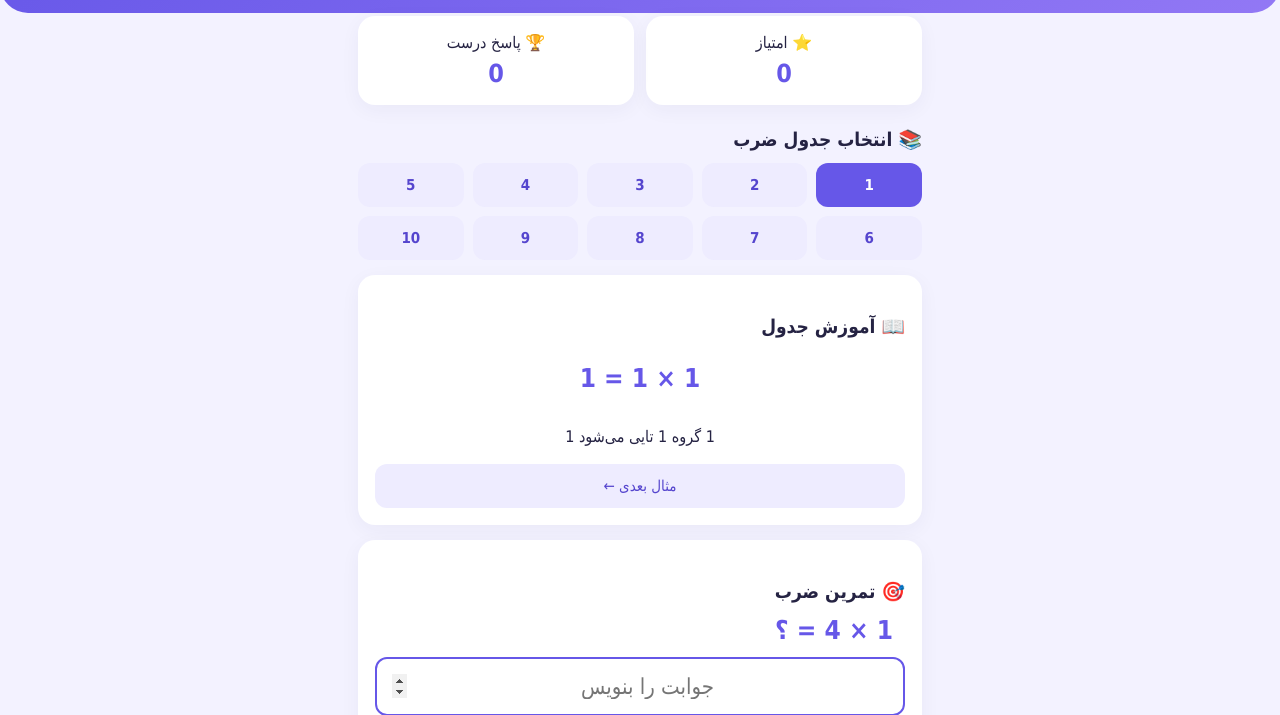
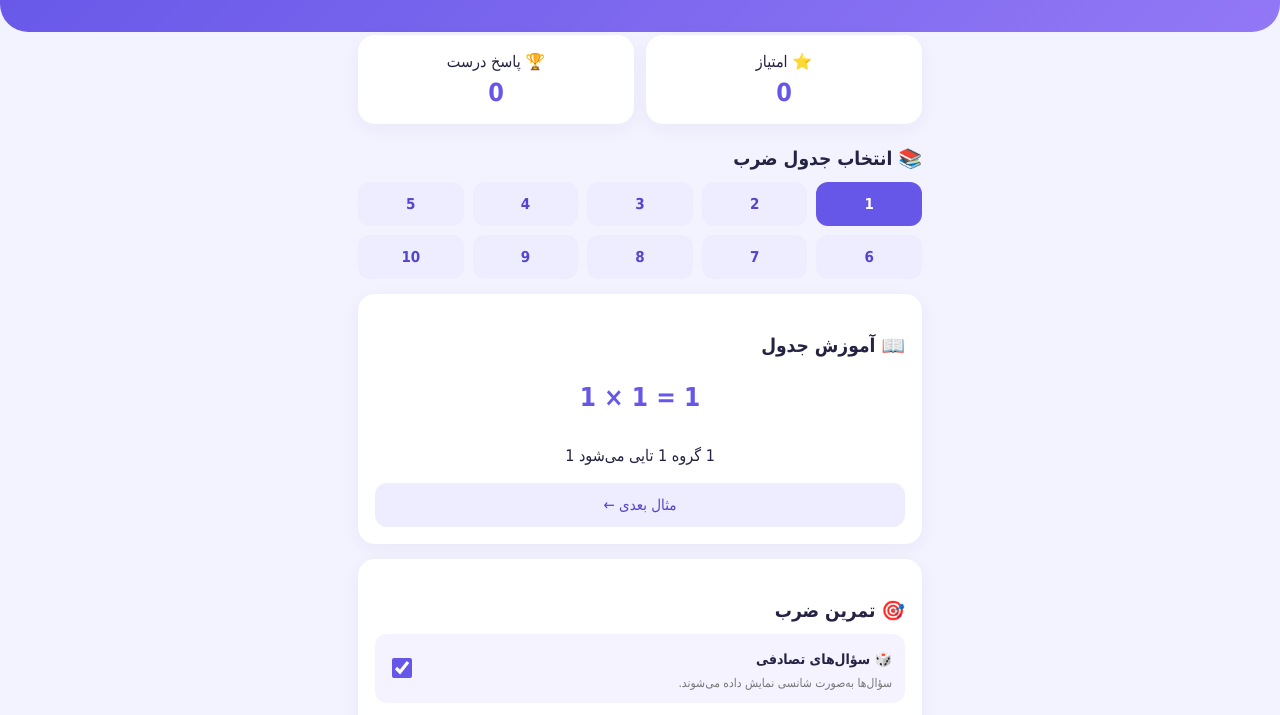
Before and after one commit to parsabouhi/zarbdan-app, a plain HTML site: page index.html in a window 1280 px wide. Shown: the part 103-818 px from the top of the page. Drawn offline with Linux system fonts and the light colour scheme.

Commit message:
Update index.html

````diff
--- a/index.html
+++ b/index.html
@@ -1,4 +1,4 @@
-
+```html
 <!DOCTYPE html>
 <html lang="fa" dir="rtl">
 <head>
@@ -37,10 +37,17 @@ button{
 .tables button.active{background:#6657e8;color:white}
 .panel{margin-top:15px}
 #lesson{text-align:center;line-height:2.2}
-.equation{font-size:26px;font-weight:bold;color:#6657e8;margin:12px}
+.equation{
+ font-size:26px;font-weight:bold;color:#6657e8;margin:12px;
+}
+.ltr{
+ direction:ltr;
+ unicode-bidi:isolate;
+ display:inline-block;
+}
 .primary{background:#6657e8;color:white;width:100%;margin-top:12px}
 .secondary{background:#eeecff;color:#5545ce;width:100%;margin-top:10px}
-input{
+input[type=number]{
  width:100%;padding:15px;border:2px solid #e4e1f6;
  border-radius:12px;font-size:22px;text-align:center;
  font-family:inherit;outline:none;
@@ -50,6 +57,17 @@ input:focus{border-color:#6657e8}
 .hidden{display:none}
 .progress{height:10px;background:#eee;border-radius:10px;overflow:hidden;margin-top:12px}
 #bar{height:100%;width:0;background:#6657e8;transition:.3s}
+.mode-setting{
+ display:flex;align-items:center;justify-content:space-between;
+ background:#f5f3ff;padding:13px;border-radius:12px;
+ margin-bottom:15px;gap:10px;
+}
+.mode-setting label{font-size:14px;line-height:1.8;cursor:pointer}
+.mode-setting input{
+ width:20px;height:20px;accent-color:#6657e8;
+ cursor:pointer;flex-shrink:0;
+}
+.mode-description{font-size:12px;color:#777;margin-top:3px}
 footer{text-align:center;color:#888;font-size:12px;padding:25px}
 </style>
 </head>
@@ -76,6 +94,17 @@ footer{text-align:center;color:#888;font-size:12px;padding:25px}
 
 <div class="panel">
 <h2>🎯 تمرین ضرب</h2>
+
+<div class="mode-setting">
+ <div>
+  <label for="randomMode"><strong>🎲 سؤال‌های تصادفی</strong></label>
+  <div class="mode-description" id="modeDescription">
+   سؤال‌ها به‌صورت شانسی نمایش داده می‌شوند.
+  </div>
+ </div>
+ <input type="checkbox" id="randomMode" checked>
+</div>
+
 <div id="question" class="equation">برای شروع دکمه را بزن!</div>
 <input id="answer" type="number" inputmode="numeric" placeholder="جوابت را بنویس">
 <button class="primary" onclick="checkAnswer()">بررسی جواب</button>
@@ -92,11 +121,16 @@ footer{text-align:center;color:#888;font-size:12px;padding:25px}
 let selected=1;
 let lessonNumber=1;
 let a=1,b=1;
+let sequentialNumber=1;
+
 let score=Number(localStorage.score||0);
 let correct=Number(localStorage.correct||0);
 let answered=false;
 
 const tables=document.getElementById('tables');
+const randomMode=document.getElementById('randomMode');
+
+randomMode.checked=localStorage.randomMode!=='false';
 
 for(let i=1;i<=10;i++){
  const btn=document.createElement('button');
@@ -116,17 +150,27 @@ function updateStats(){
 function selectTable(n){
  selected=n;
  lessonNumber=1;
+ sequentialNumber=1;
+
  [...tables.children].forEach((btn,i)=>{
  btn.classList.toggle('active',i+1===n);
  });
+
  showLesson();
  newQuestion();
 }
 
 function showLesson(){
  document.getElementById('lesson').innerHTML=
- `<div class="equation">${selected} × ${lessonNumber} = ${selected*lessonNumber}</div>
- <div>${selected} گروه ${lessonNumber} تایی می‌شود ${selected*lessonNumber}</div>`;
+ `<div class="equation">
+ <span class="ltr">${selected} × ${lessonNumber} = ${selected*lessonNumber}</span>
+ </div>
+ <div>
+ <span class="ltr">${selected}</span> گروه
+ <span class="ltr">${lessonNumber}</span>
+ تایی می‌شود
+ <span class="ltr">${selected*lessonNumber}</span>
+ </div>`;
 }
 
 function nextLesson(){
@@ -135,11 +179,36 @@ function nextLesson(){
  showLesson();
 }
 
+function updateMode(){
+ localStorage.randomMode=randomMode.checked;
+ document.getElementById('modeDescription').textContent=
+ randomMode.checked
+ ? 'سؤال‌ها به‌صورت شانسی نمایش داده می‌شوند.'
+ : 'سؤال‌ها به ترتیب از ۱ تا ۱۰ نمایش داده می‌شوند.';
+}
+
+randomMode.addEventListener('change',()=>{
+ updateMode();
+ sequentialNumber=1;
+ newQuestion();
+});
+
 function newQuestion(){
  a=selected;
- b=Math.floor(Math.random()*10)+1;
+
+ if(randomMode.checked){
+  b=Math.floor(Math.random()*10)+1;
+ }else{
+  b=sequentialNumber;
+  sequentialNumber++;
+  if(sequentialNumber>10)sequentialNumber=1;
+ }
+
  answered=false;
- document.getElementById('question').textContent=`${a} × ${b} = ؟`;
+
+ document.getElementById('question').innerHTML=
+ `<span class="ltr">${a} × ${b} = ؟</span>`;
+
  document.getElementById('answer').value='';
  document.getElementById('feedback').textContent='';
  document.getElementById('answer').focus();
@@ -147,28 +216,37 @@ function newQuestion(){
 
 function checkAnswer(){
  if(answered)return;
+
  const input=document.getElementById('answer');
+
  if(input.value.trim()===''){
  document.getElementById('feedback').textContent='اول جواب را بنویس!';
  return;
  }
+
  answered=true;
  const value=Number(input.value);
+ const feedback=document.getElementById('feedback');
+
  if(value===a*b){
  score+=10;
  correct++;
- document.getElementById('feedback').textContent='🎉 آفرین! جواب درست است.';
- document.getElementById('feedback').style.color='green';
+ feedback.textContent='🎉 آفرین! جواب درست است.';
+ feedback.style.color='green';
  }else{
- document.getElementById('feedback').textContent=`جواب درست ${a*b} است. دوباره تمرین کن!`;
- document.getElementById('feedback').style.color='#d45b55';
+ feedback.innerHTML=
+ `جواب درست <span class="ltr">${a*b}</span> است. دوباره تمرین کن!`;
+ feedback.style.color='#d45b55';
  }
+
  updateStats();
 }
 
 function resetProgress(){
  if(confirm('امتیازها و پیشرفتت پاک شوند؟')){
- score=0;correct=0;updateStats();
+ score=0;
+ correct=0;
+ updateStats();
  }
 }
 
@@ -176,8 +254,10 @@ document.getElementById('answer').addEventListener('keydown',e=>{
  if(e.key==='Enter')checkAnswer();
 });
 
+updateMode();
 updateStats();
 selectTable(1);
 </script>
 </body>
 </html>
+```
````
